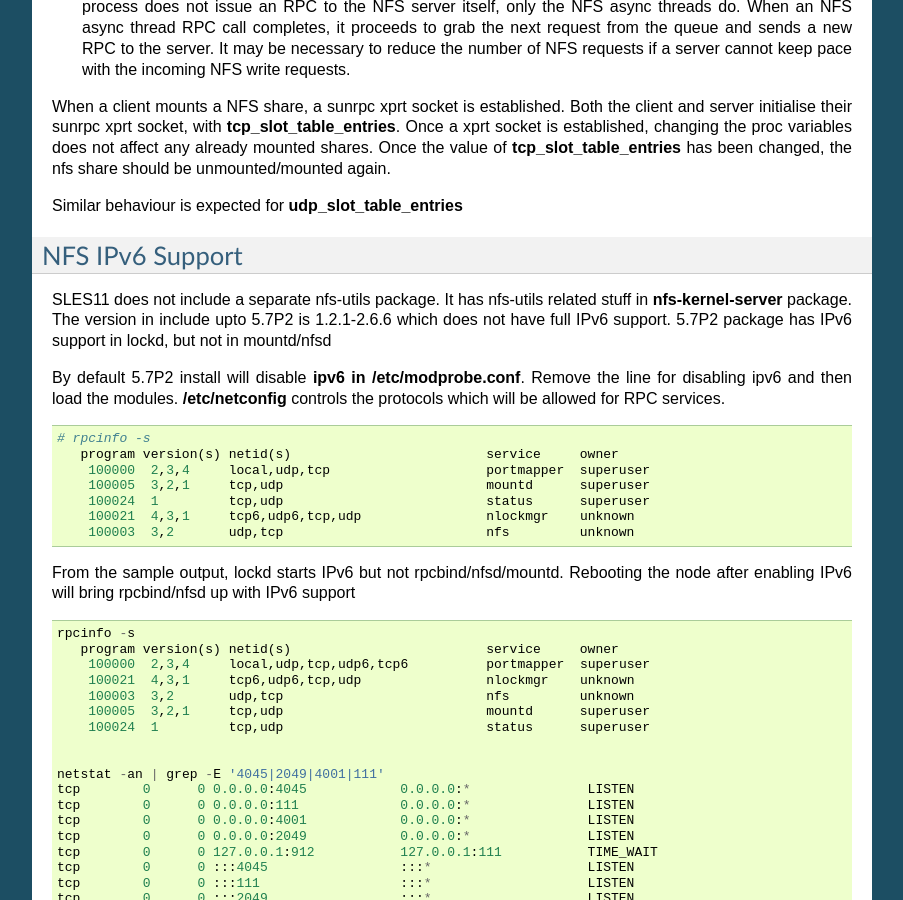
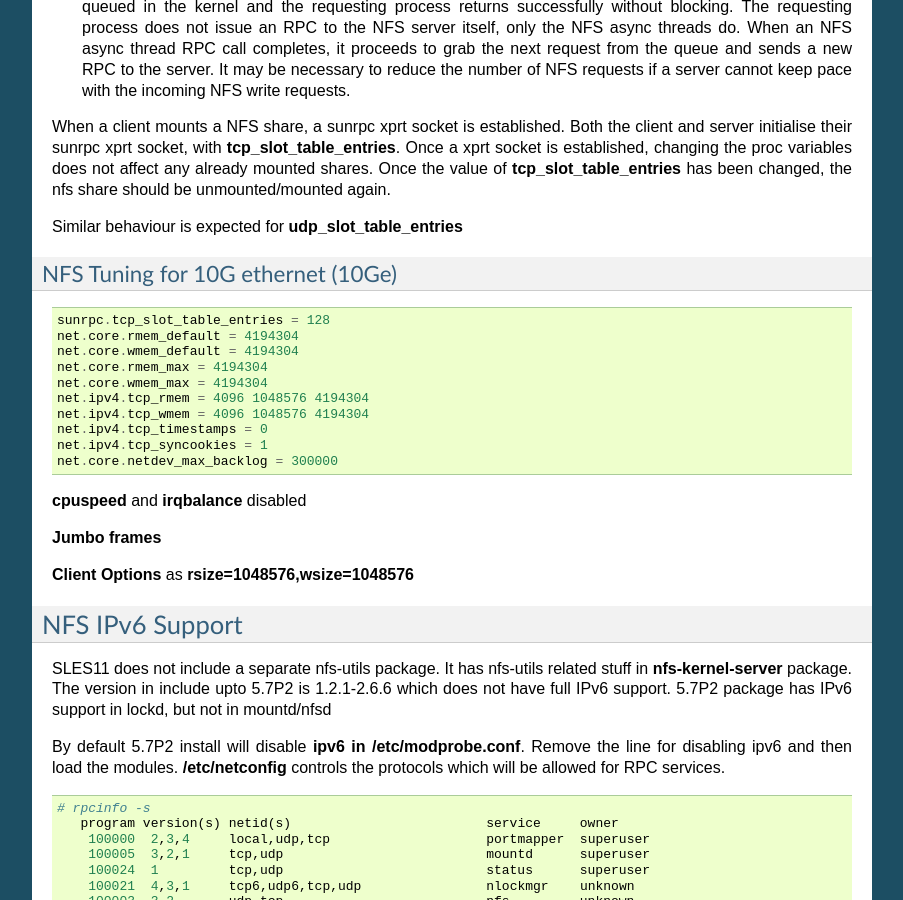
Before and after one commit to bhargavakumark/Notes, a Sphinx documentation site: the page built from source/filestore/nfs/nfs.rst, in a window 1280 px wide and 900 px high, scrolled down 25675 px. Shown: the whole window, without its empty margins (198-1101 px from the left). Built offline with Sphinx 7.4.7, drawn with Linux system fonts in a browser that asks for light colours; some of the changed text lies outside the part shown.

Commit message:
notes about PRAM 10G tuning for NFS

```diff
--- a/source/filestore/nfs/nfs.rst
+++ b/source/filestore/nfs/nfs.rst
@@ -1165,6 +1165,7 @@ NFS handles have 32-bit inode number, where as filesystems would have 64-bit ino
 
 NFS Performance Tuning
 ----------------------
+
 =============================================
 Tuning the number of nfsd daemons on a server
 =============================================
@@ -1226,6 +1227,29 @@ Managing NFS and NIS, 2nd Edition.  By Hal Stern, Mike Eisler and Ricardo Labiag
 When a client mounts a NFS share, a sunrpc xprt socket is established. Both the client and server initialise their sunrpc xprt socket, with **tcp_slot_table_entries**. Once a xprt socket is established, changing the proc variables does not affect any already mounted shares. Once the value of **tcp_slot_table_entries** has been changed, the nfs share should be unmounted/mounted again.
 
 Similar behaviour is expected for **udp_slot_table_entries**
+
+==================================
+NFS Tuning for 10G ethernet (10Ge)
+==================================
+
+::
+
+        sunrpc.tcp_slot_table_entries = 128
+        net.core.rmem_default = 4194304
+        net.core.wmem_default = 4194304
+        net.core.rmem_max = 4194304
+        net.core.wmem_max = 4194304
+        net.ipv4.tcp_rmem = 4096 1048576 4194304
+        net.ipv4.tcp_wmem = 4096 1048576 4194304
+        net.ipv4.tcp_timestamps = 0
+        net.ipv4.tcp_syncookies = 1
+        net.core.netdev_max_backlog = 300000
+
+**cpuspeed** and **irqbalance** disabled
+
+**Jumbo frames**
+
+**Client Options** as **rsize=1048576,wsize=1048576**
 
 NFS IPv6 Support
 ----------------
```
Also changed, not shown: source/tech.pram.rst (added, +102 -0 lines).
